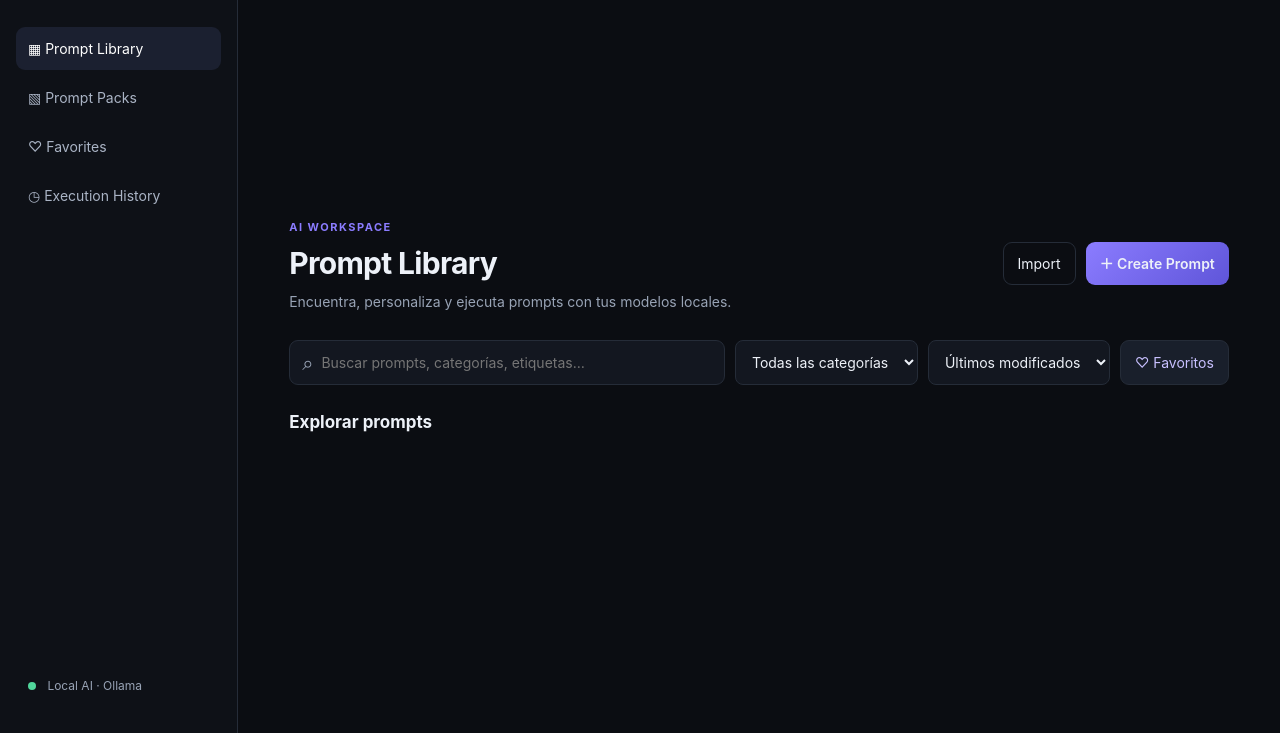
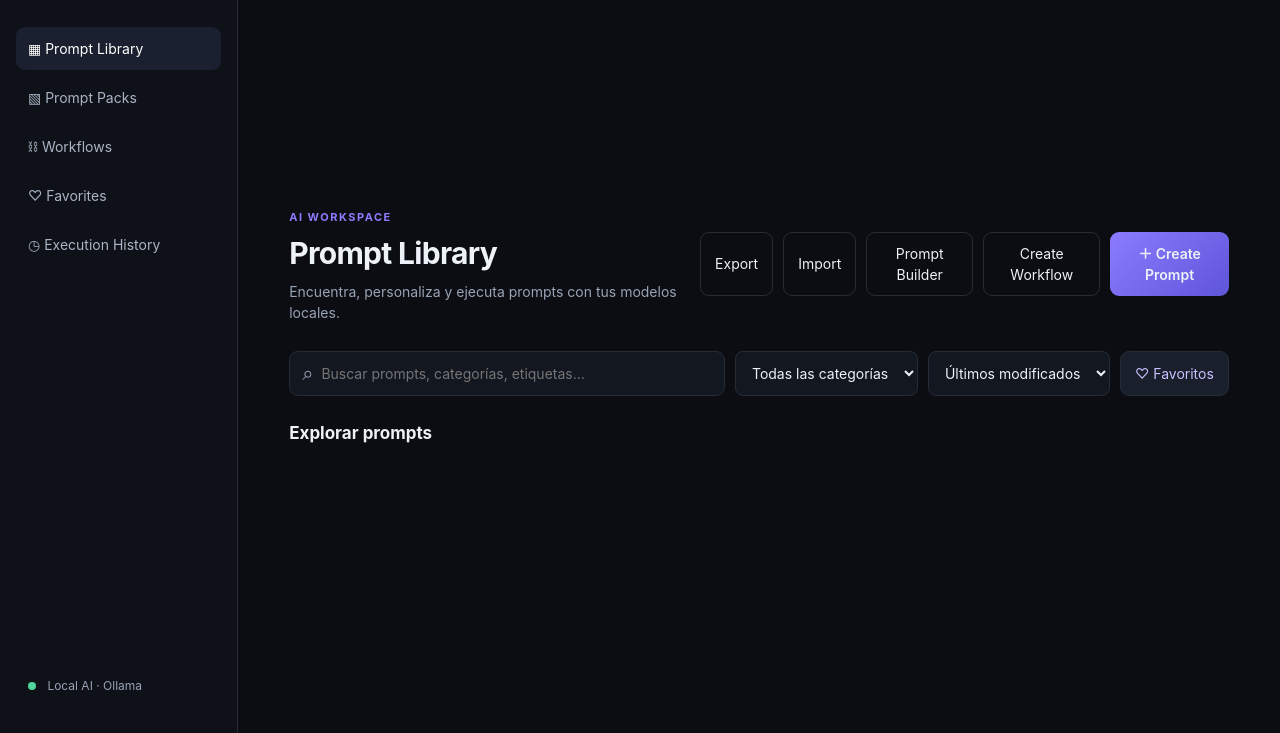
Before and after one commit to Marbi8891/NEXARO-PERSONAL-AI-, a plain HTML site: page app/static/index.html in a window 1280 px wide. Shown: the part 67-800 px from the top of the page. Drawn offline with Linux system fonts and the light colour scheme; no server answers.

Commit message:
feat(prompt-library): add workflow and builder navigation

```diff
--- a/app/static/index.html
+++ b/app/static/index.html
@@ -1,11 +1,12 @@
 <!doctype html>
 <html lang="es"><head><meta charset="utf-8"><meta name="viewport" content="width=device-width,initial-scale=1"><title>NEXARO AI · Prompt Library</title><link rel="stylesheet" href="/static/styles.css"></head>
 <body><div class="app-shell">
-<aside class="sidebar"><div class="brand"><span class="brand-mark">N</span><div><b>NEXARO</b><small>PERSONAL AI</small></div></div><nav><a class="active" href="#" id="library-link">▦ Prompt Library</a><a href="#packs" id="packs-link">▧ Prompt Packs</a><a href="#favorites" id="favorites-link">♡ Favorites</a><a href="#history" id="history-link">◷ Execution History</a></nav><div class="sidebar-bottom"><span class="status-dot"></span> Local AI · Ollama</div></aside>
-<main class="main"><header class="topbar"><div><span class="eyebrow">AI WORKSPACE</span><h1>Prompt Library</h1><p>Encuentra, personaliza y ejecuta prompts con tus modelos locales.</p></div><div class="actions"><button class="ghost" id="import-btn">Import</button><button class="primary" id="create-btn">＋ Create Prompt</button></div></header>
+<aside class="sidebar"><div class="brand"><span class="brand-mark">N</span><div><b>NEXARO</b><small>PERSONAL AI</small></div></div><nav><a class="active" href="#" id="library-link">▦ Prompt Library</a><a href="#packs" id="packs-link">▧ Prompt Packs</a><a href="#workflows" id="workflows-link">⛓ Workflows</a><a href="#favorites" id="favorites-link">♡ Favorites</a><a href="#history" id="history-link">◷ Execution History</a></nav><div class="sidebar-bottom"><span class="status-dot"></span> Local AI · Ollama</div></aside>
+<main class="main"><header class="topbar"><div><span class="eyebrow">AI WORKSPACE</span><h1>Prompt Library</h1><p>Encuentra, personaliza y ejecuta prompts con tus modelos locales.</p></div><div class="actions"><button class="ghost" id="export-btn">Export</button><button class="ghost" id="import-btn">Import</button><button class="ghost" id="builder-btn">Prompt Builder</button><button class="ghost" id="workflow-btn">Create Workflow</button><button class="primary" id="create-btn">＋ Create Prompt</button><input type="file" id="import-file" accept=".json,.md,.markdown" hidden></div></header>
 <div class="toolbar"><div class="search"><span>⌕</span><input id="search" placeholder="Buscar prompts, categorías, etiquetas…"></div><select id="category"><option value="">Todas las categorías</option></select><select id="sort"><option value="recent">Últimos modificados</option><option value="popular">Más utilizados</option><option value="name">Nombre A–Z</option><option value="created">Más recientes</option></select><button id="favorite-filter" class="filter-btn">♡ Favoritos</button></div>
 <section id="content"><div class="section-heading"><h2>Explorar prompts</h2><span id="count" class="muted"></span></div><div id="grid" class="grid"></div></section>
 <section id="packs-section" class="hidden"><div class="section-heading"><h2>Prompt Packs</h2><span class="muted">Colecciones curadas</span></div><div id="packs-grid" class="grid"></div></section>
+<section id="workflows-section" class="hidden"><div class="section-heading"><h2>Prompt Workflows</h2><button class="primary" id="workflow-new">＋ New Workflow</button></div><div id="workflows-grid" class="grid"></div></section>
 <section id="history" class="hidden"><div class="section-heading"><h2>Execution History</h2></div><div id="history-list"></div></section>
 </main></div>
 <div id="modal" class="modal hidden"><div class="modal-panel"><div class="modal-header"><h2 id="modal-title">Prompt</h2><button class="icon-btn" id="close-modal">×</button></div><div id="modal-body"></div></div></div>
```
